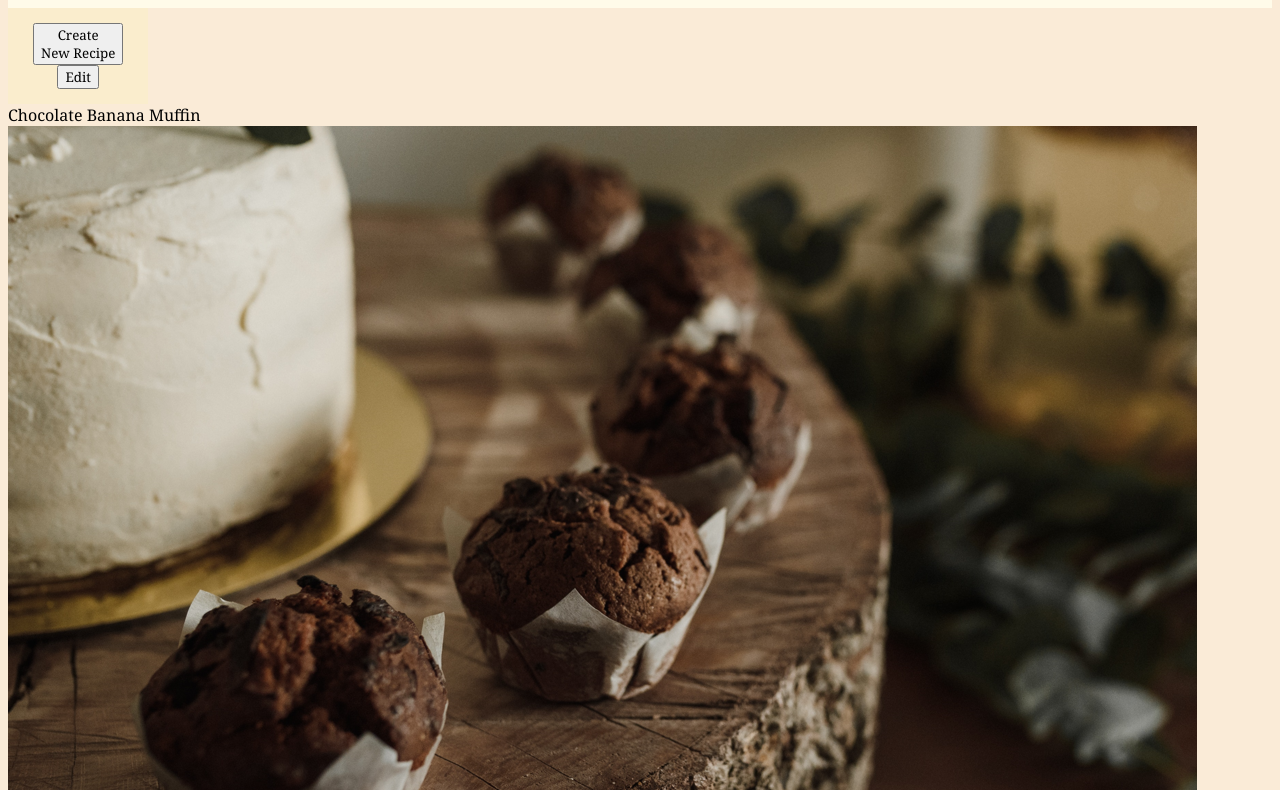
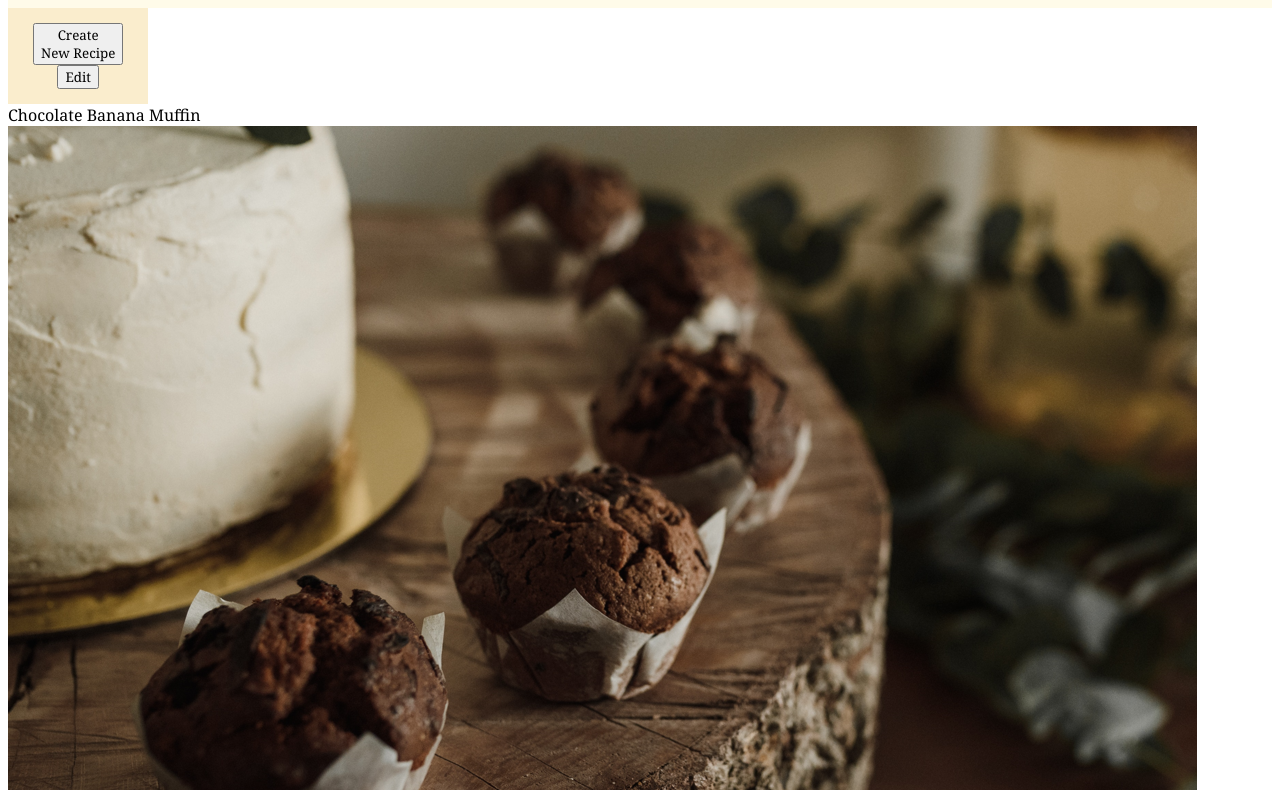
Before and after one commit to ChristinaTo1/chto7038-tracker, a website: page public/Main Page.html in a window 1280 px wide. Shown: the part 101-891 px from the top of the page. Drawn offline with Linux system fonts and the light colour scheme.

Commit message:
css continued

```diff
--- a/public/style.css
+++ b/public/style.css
@@ -1,9 +1,5 @@
 * {
     font-family: Cambria, Cochin, Georgia, Times, 'Times New Roman', serif;
-}
-
-body {
-    background-color: antiquewhite;
 }
 
 .header {
```
